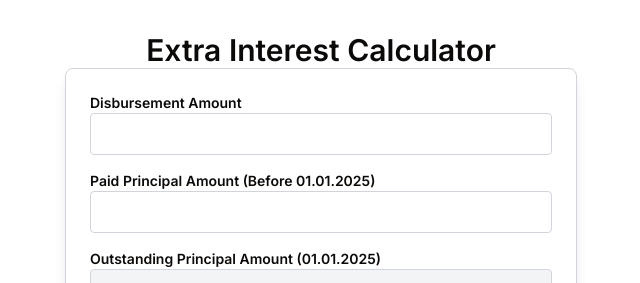
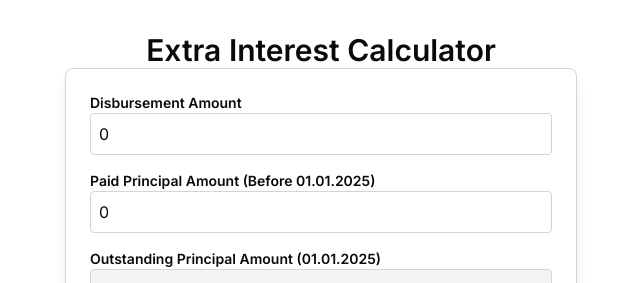
Before and after one commit to ratandigital/psb-report-25, a Next.js app: page /interest-calculator in a window 1280 px wide. Shown: the top 283 px of the page, without its empty margins (319-959 px from the left). Built offline with nearby package versions, Linux system fonts and the light colour scheme.

Commit message:
Update page.tsx

```diff
--- a/app/interest-calculator/page.tsx
+++ b/app/interest-calculator/page.tsx
@@ -3,8 +3,8 @@ import { useState } from 'react';
 import { useRouter } from 'next/navigation';
 
 const LoanForm = () => {
-  const [disbursementAmount, setDisbursementAmount] = useState<number>();
-  const [paidPrincipal, setPaidPrincipal] = useState<number>();
+  const [disbursementAmount, setDisbursementAmount] = useState<number>(0);
+  const [paidPrincipal, setPaidPrincipal] = useState<number>(0);
   const [loanOverdueDate, setLoanOverdueDate] = useState<string>('');
   const [loanPaymentDate, setLoanPaymentDate] = useState<string>('');
   const [extraInterestAmount, setExtraInterestAmount] = useState<number | null>(null);
```
